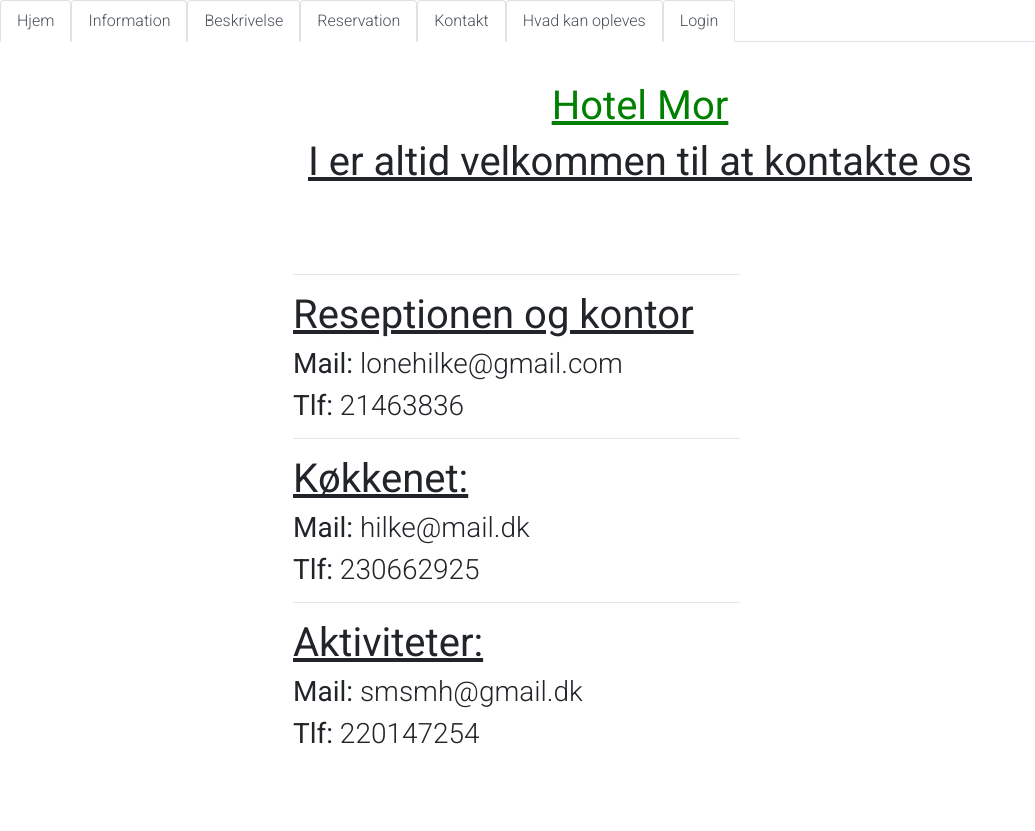
After one commit to LoneHilke/mor-hotel, a Django app: page /kontakt/ in a window 1280 px wide. The commit adds this page. Shown: the whole page, without its empty margins (0-1035 px from the left). Run offline with Django 4.2, Linux system fonts and the light colour scheme; some libraries are stand-ins or nearby versions.

Commit message:
kontakt er med
Co-Authored-By: Qvisty <18654175+qvisty@users.noreply.github.com>

```diff
--- a/hotel/info/templates/info/base.html
+++ b/hotel/info/templates/info/base.html
@@ -28,7 +28,7 @@
           <a class="nav-link active" aria-current="page" href="{% url 'reserver' %}">Reservation</a>
         </li>
         <li class="nav-item">
-          <a class="nav-link active" aria-current="page" href="#">Kontakt</a>
+          <a class="nav-link active" aria-current="page" href="{% url 'kontakt' %}">Kontakt</a>
         </li>
         <li class="nav-item">
           <a class="nav-link active" aria-current="page" href="{% url 'opleve' %}">Hvad kan opleves</a>
@@ -37,7 +37,7 @@
           <a class="nav-link active" aria-current="page" href="/melde">Login</a>
         </li>
         <li class="nav-item">
-          <a class="nav-link disabled" aria-disabled="true">Kontakt</a>
+          <a class="nav-link disabled" aria-disabled="true"></a>
         </li>
       </ul>
 
--- a/hotel/info/templates/info/forside.html
+++ b/hotel/info/templates/info/forside.html
@@ -5,5 +5,6 @@
 <h5>Fordele:</h5>
 <h5>Der bliver vasket tøj</h5>
 <h5>maden er serveret, næsten efter ønske</h5>
+<h5>Taxa holder klar, næsten på minuttet</h5>
 
 {% endblock %}
--- /dev/null
+++ b/hotel/info/templates/info/kontakt.html
@@ -0,0 +1,29 @@
+{% extends 'info/base.html' %}
+{% block content %}
+
+
+<h1><b><u>I er altid velkommen til at kontakte os</u></b><h1>
+    <div class="row justify-content-left mt-5">
+    <div class="col-md-8 col-sm-15 offset md-1 p-4 text-left">
+    <hr>
+
+<h1><b><u>Reseptionen og kontor</u></b><h1>
+
+    <h3><b>Mail:</b> lonehilke@gmail.com<h3>
+        <h3><b>Tlf:</b> 21463836<h3>
+            <h3></h3>
+            <hr>
+
+            <h1><b><u>Køkkenet:</u></b><h1>
+                <h3><b>Mail:</b> hilke@mail.dk<h3>
+                    <h3><b>Tlf:</b> 230662925<h3>
+                        <h3></h3>
+                    <hr>
+                        <h1><b><u>Aktiviteter:</u></b><h1>
+                            <h3><b>Mail:</b> smsmh@gmail.dk<h3>
+                                <h3><b>Tlf:</b> 220147254<h3>
+                                    <h3></h3>
+                </div>
+            </div>
+
+{% endblock %}
--- a/hotel/info/templates/info/reserver.html
+++ b/hotel/info/templates/info/reserver.html
@@ -1,3 +1,5 @@
+{% extends 'info/base.html' %}
+{% block content %}
 <link rel="stylesheet" href="https://stackpath.bootstrapcdn.com/bootstrap/4.3.1/css/bootstrap.min.css" integrity="sha384-ggOyR0iXCbMQv3Xipma34MD+dH/1fQ784/j6cY/iJTQUOhcWr7x9JvoRxT2MZw1T" crossorigin="anonymous">
 
 <style>
@@ -96,3 +98,4 @@
       {% endfor %}
       </div>
     </div>
+    {% endblock %}
--- a/hotel/info/urls.py
+++ b/hotel/info/urls.py
@@ -1,6 +1,6 @@
 from django.urls import path
 from django.conf import settings
-from .views import Index, Info, Beskriv, Opleve
+from .views import Index, Info, Beskriv, Opleve, Kontakt
 from django.views import View
 from django.conf.urls.static import static
 from . import views
@@ -11,7 +11,7 @@ urlpatterns = [
   path('beskriv/', Beskriv.as_view(), name='beskriv'),
   path('opleve/', Opleve.as_view(), name='opleve'),
   path('reserver/', views.Reserver, name='reserver'),
-  #path('andet/', Andet.as_view(), name='andet'),
+  path('kontakt/', Kontakt.as_view(), name='kontakt'),
   #path('base/', Base.as_view(), name='base'),
   #path('hart/', Hart.as_view(), name='hart'),
   #path('star/', Star.as_view(), name='star'),
--- a/hotel/info/views.py
+++ b/hotel/info/views.py
@@ -48,3 +48,7 @@ def Reserver(request):
 
     context = {'reservation': reservation, 'form': form}
     return render(request, 'info/reserver.html', context)
+
+class Kontakt(View):
+    def get(self, request, *args, **kwargs):
+        return render(request, 'info/kontakt.html')
--- a/hotel/melde/templates/meld/base.html
+++ b/hotel/melde/templates/meld/base.html
@@ -27,9 +27,9 @@
           >
         <form method="POST">
           {% csrf_token %}
-        <center><font color=green><h1><b><u><i>Velkommen til Censor app</i></u></b></h1></font>
-        <font color=red><h3>Her i appen kan du insætte en censor, anmode om en censor, se om der er en i det fag du mangler til eller om den dato du mangler en censor til passer med andre. Der er også mulighed for at skrive mail inde i kontakt.</h3></font>
-        <h3>Hvis du er censor, leder eller har brug for en censor, så er du velkommen til at at logge in</h3>
+        <center><font color=green><h1><b><u><i>Velkommen personale login</i></u></b></h1></font>
+        <font color=red><h3>I personale login kan du se alle reservationer, lave bestillinger og skrive fejl og mangler på værelserne, så de kan blive rettet.</h3></font>
+        <h3>Andre ønsker til siden modtages også</h3>
         <h3>God fornøjelse</h3></center>
 <h4></h4>
 <h4></h4>
```
